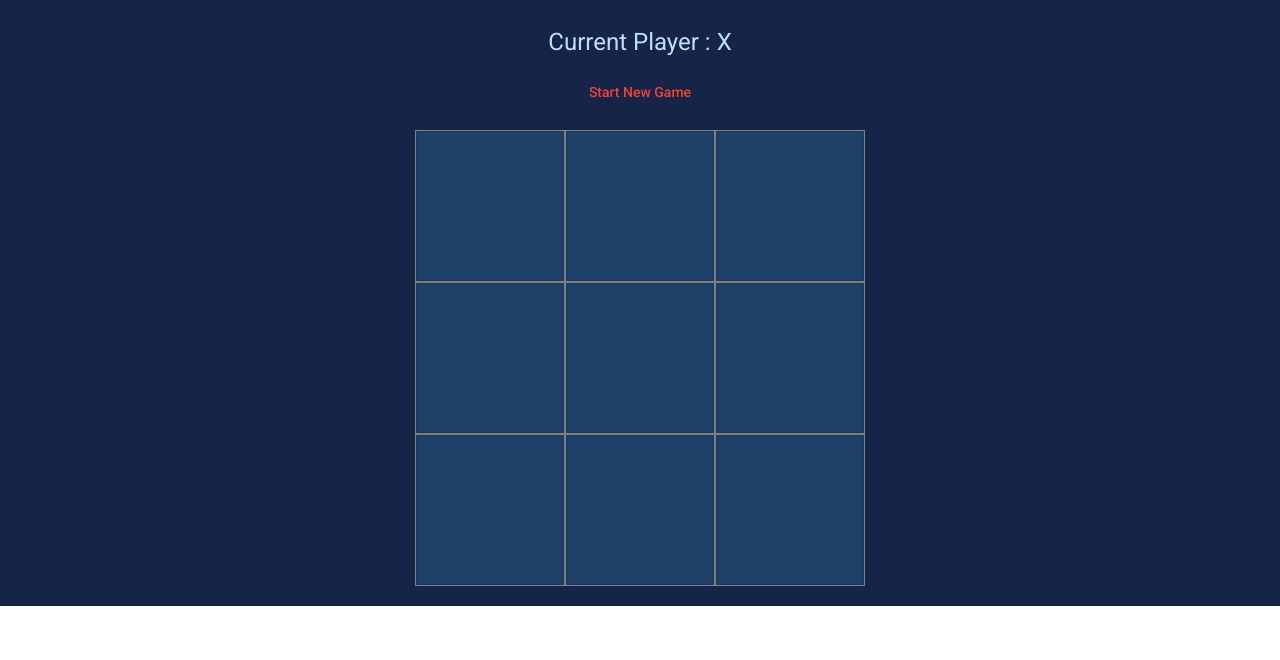
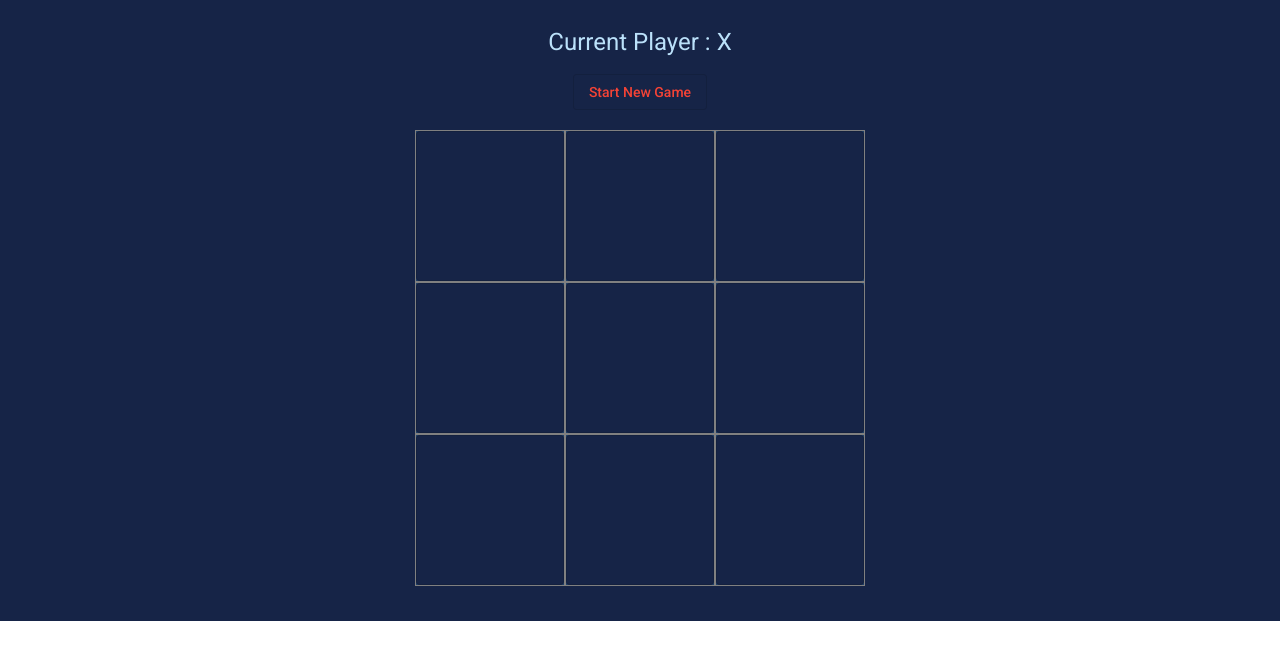
Before and after one commit to jemmuu/cybercom-creation, an Angular app: page / in a window 1280 px wide. Shown: the top 660 px of the page. Built offline with nearby package versions, Linux system fonts and the light colour scheme.

Commit message:
experimenting over tic tac

```diff
--- a/src/app/board/board.component.css
+++ b/src/app/board/board.component.css
@@ -26,14 +26,31 @@ app-square
 h1
 {
     padding-top: 2%;
-/* } */
+}
 
 h2
 {
-    color: #ccffbd;
+    color:#ccffbd;
 }
 
 .container
 {
+    height: auto;
+    padding-bottom: 15px;
+}
+
+.btn
+{
+
+    border:1px gray solid;
+    height : 150px;
+    text-align: center;
+    background-color: #1f4068;
+}
+
+.btn>button
+{
+    width: 100%;
     height: 100%;
+    font-size: 5rem;
 }
--- a/src/app/board/board.component.html
+++ b/src/app/board/board.component.html
@@ -13,14 +13,23 @@
 </h2>
 
 <main>
-    <app-square
+    <!-- <app-square
         *ngFor='let val of squares; let i = index'
         [value]='val'
         (click)='makeMOVE(i)'
-    >
+    > -->
+    <div class="btn" *ngFor='let value of squares; let i = index'
 
-    </app-square>
+    (click)='makeMOVE(i)'>
+    <button mat-stroked-button  *ngIf='!value' >{{value}}</button>
+    <button mat-flat-button color="primary" *ngIf='value =="X"' >{{value}}</button>
+    <button mat-flat-button color="accent" *ngIf='value=="O"' >{{value}}</button>
+
+    </div>
+
+    <!-- </app-square> -->
 </main>
 <br>
 
+
 </div>
```
Also changed, not shown: src/app/board/board.component.ts (+8 -0 lines).
